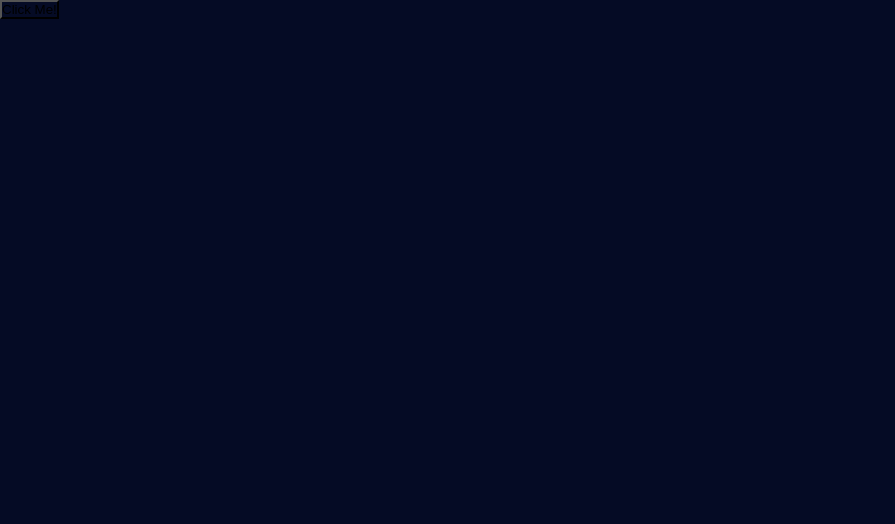
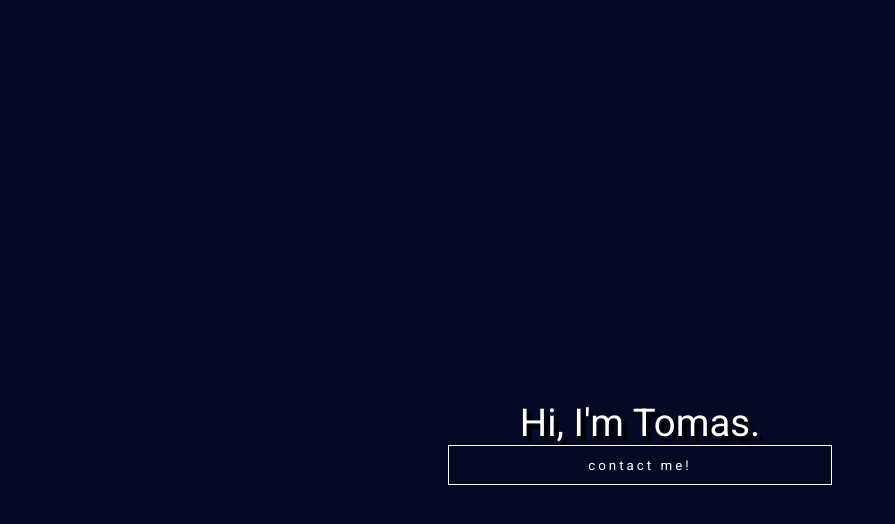
Before and after one commit to tomasdavison/portfolio, a React (Create React App) app: page / in a window 1280 px wide. Shown: the top 524 px of the page, without its empty margins (0-895 px from the left). Built offline with nearby package versions, Linux system fonts and the light colour scheme.

Commit message:
Create ContactMeButton

```diff
--- a/src/App.js
+++ b/src/App.js
@@ -9,18 +9,19 @@
 	top: 50vh;
 	transition: all 0.5s ease-out;
 	width: 100%;
-
-	&:hover{
-		top:47vh;
-	}
 `;
 
 const App = () => (
 	<>
-		{/* <TitleDiv>
+		<TitleDiv>
 			<Title text="Hi, I'm Tomas."/>
-		</TitleDiv> */}
-		<Button/>
+			<Button
+				width="30vw"
+				height="5vh"
+			>
+				contact me!
+			</Button>
+		</TitleDiv>
 	</>
 );
 
--- a/src/components/Button/Button.jsx
+++ b/src/components/Button/Button.jsx
@@ -1,8 +1,38 @@
 import React from 'react';
+import styled from '@emotion/styled';
 
-const Button = () => (
+const CustomButton = styled.button`
+	border: 1px solid white;
+	color: #FFF;
+    font-size:  ${(props) => {
+		if (props.height) {
+			return (props.height * 0.5);
+		}
+		return '1vw';
+	}};
+	height:  ${(props) => props.height || '3vw'};
+	letter-spacing: 3px;
+ 	text-transform: lowercase;
+ 	width:  ${(props) => props.width || '10vw'};
+
+	&:hover{
+		background: #FFF;
+		color: #050B25;
+		cursor: pointer;
+	}
+`;
+
+const Button = ({
+	height, width, children,
+}) => (
 	<div>
-		<button type="button">Click Me!</button>
+		<CustomButton
+			type="button"
+			height={height}
+			width={width}
+		>
+			{children}
+		</CustomButton>
 	</div>
 );
 
--- a/src/components/Title/Title.jsx
+++ b/src/components/Title/Title.jsx
@@ -3,7 +3,6 @@
 
 const Text = styled.a`
 	color: white;
-	font-family: 'Poppins', sans-serif;
 	font-size: 3vw;
 	text-shadow: 5px 5px 2px black;
 `;
--- a/src/index.css
+++ b/src/index.css
@@ -1,5 +1,8 @@
+@import url('https://fonts.googleapis.com/css2?family=Roboto&display=swap');
+
 * {
   background: #050B25;
   margin: 0;
   padding: 0;
+  font-family: 'Roboto', sans-serif;
 }
```
Also changed, not shown: 1 other file (tests, documents, lock files or other folders).
